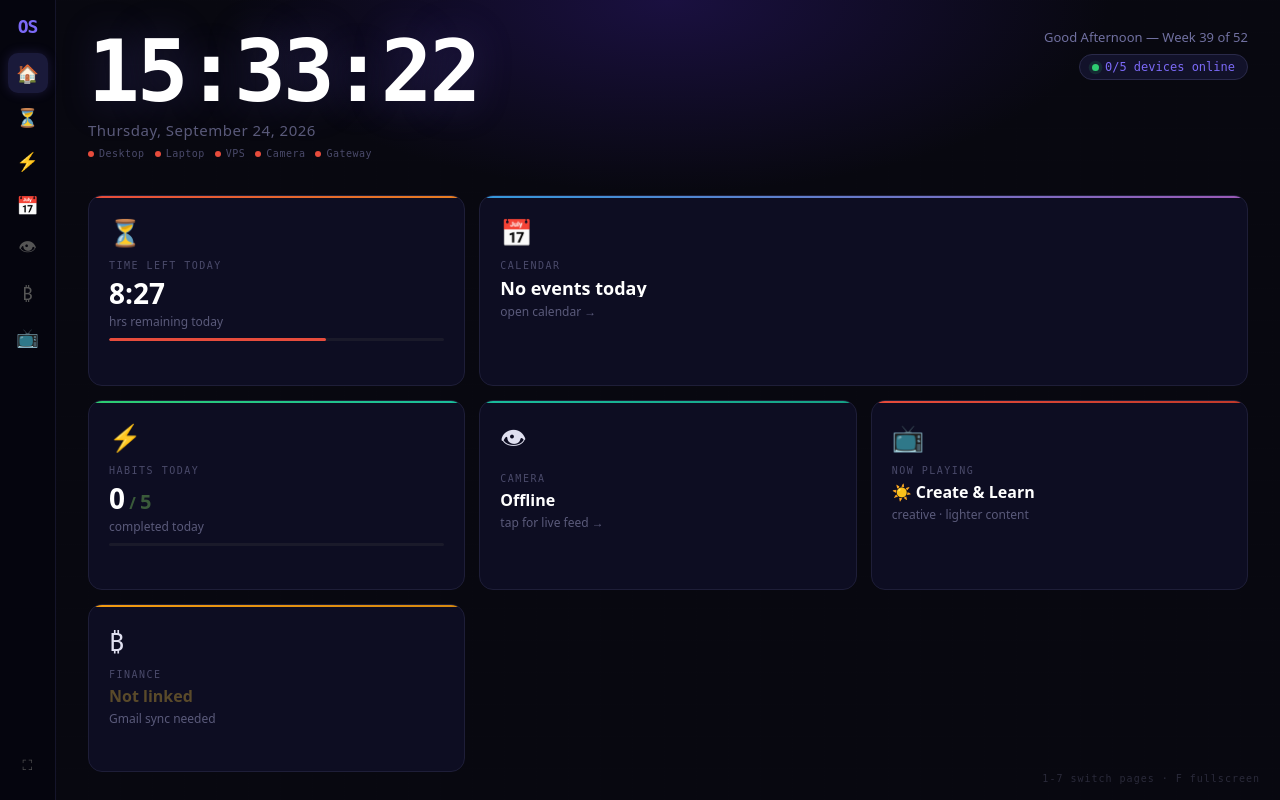
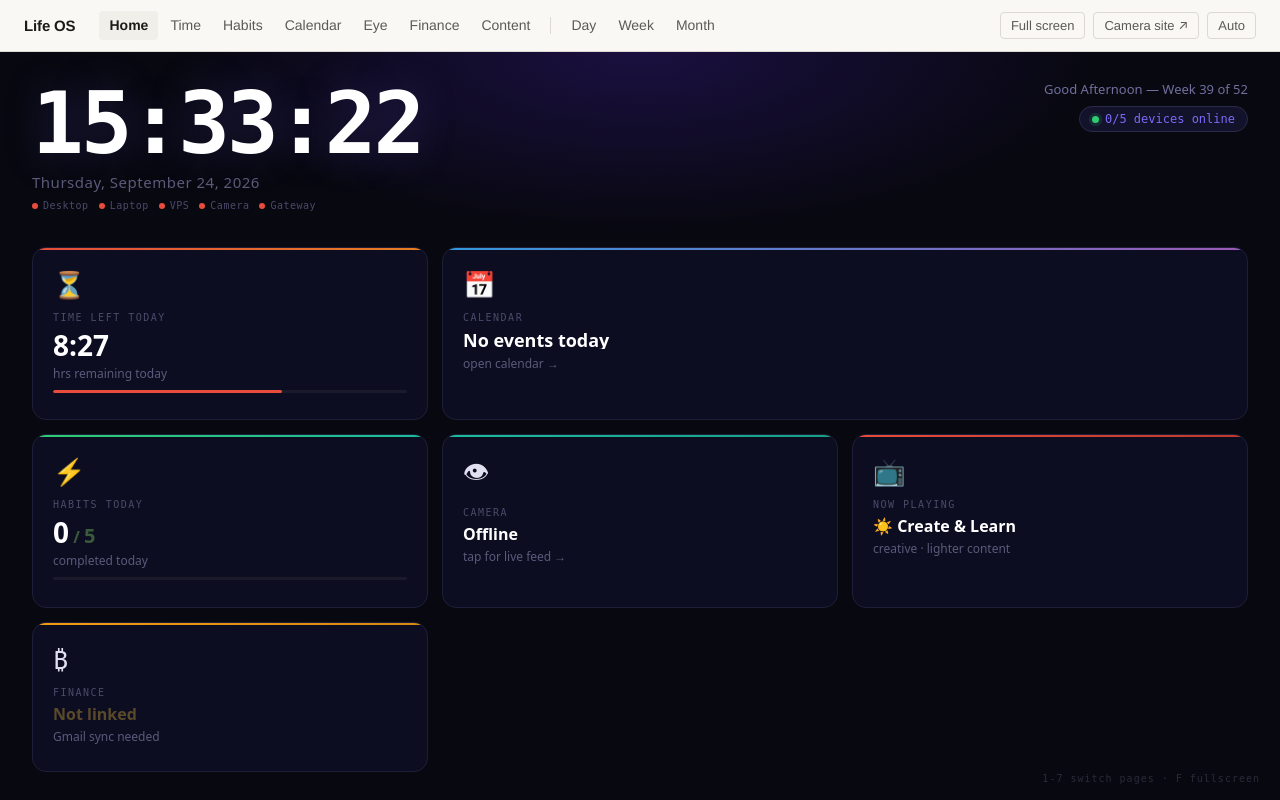
Before and after one commit to prabhanshu11/life-dashboard, a FastAPI app: page / in a window 1280 px wide. Run offline with FastAPI, Linux system fonts and the light colour scheme; data comes from the database, SQL or seed files in the repository; data that the repository does not hold is empty.

Commit message:
Revert "Revert the site shell merge (151a30e) for now: with the theme stored as Light the shell paints dark ink on the dashboard's dark panels — he saw an invisible page 21:0x. Tracking view stays. Fix lane opened."
This reverts commit 9fb21ef0fc02ae61c30aaf31dbb2c70f4ca20e8f.

```diff
--- /dev/null
+++ b/pi/static/shell.css
@@ -0,0 +1,129 @@
+/* Life OS site shell: the one set of tokens and the shared header.
+   Every page links this file (via the <!--shell:head--> slot) and gets the
+   header from templates/_shell_header.html (<!--shell:header--> slot).
+
+   Palette: the /day page's paper-and-ink system (light first, dark by
+   system preference or the header's theme button), one warm accent.
+   Theme: <html data-theme="light|dark"> forces a theme; no attribute = auto.
+   Page-owned art direction (the dashboard's per-panel themes, /day's state
+   colours) stays in each page; only the frame and the tokens live here. */
+
+:root {
+  color-scheme: light;
+  --paper: #f9f8f5;
+  --paper-2: #f1efea;
+  --ink: #1c1b18;
+  --ink-2: #5c5a54;
+  --ink-3: #8f8c84;
+  --rule: #dcd9d2;
+  --accent: #b9532a;
+
+  --font-sans: "Geist", "Helvetica Neue", "Segoe UI", system-ui, -apple-system, sans-serif;
+  --font-mono: "Geist Mono", "JetBrains Mono", ui-monospace, "SFMono-Regular", monospace;
+
+  --text-sm: 13px;
+  --text-base: 15px;
+  --text-lg: 17px;
+  --text-xl: clamp(30px, 4.5vw, 44px);
+
+  --space-1: 4px;
+  --space-2: 8px;
+  --space-3: 12px;
+  --space-4: 16px;
+  --space-5: 24px;
+  --space-6: 32px;
+  --space-7: 48px;
+
+  --radius: 4px;
+  --shell-max: 1280px;
+  --shell-gutter: clamp(16px, 4vw, 56px);
+  --shell-height: 52px;
+}
+@media (prefers-color-scheme: dark) {
+  :root:not([data-theme="light"]) {
+    color-scheme: dark;
+    --paper: #171716; --paper-2: #1f1f1d; --ink: #ecebe6; --ink-2: #b3b1aa;
+    --ink-3: #7e7c75; --rule: #2e2e2b; --accent: #e0805a;
+  }
+}
+:root[data-theme="dark"] {
+  color-scheme: dark;
+  --paper: #171716; --paper-2: #1f1f1d; --ink: #ecebe6; --ink-2: #b3b1aa;
+  --ink-3: #7e7c75; --rule: #2e2e2b; --accent: #e0805a;
+}
+
+/* ── shared header ──
+   Class selectors on purpose: pages keep their own element rules (e.g.
+   /day styles bare `header` and `nav`), and these must win over them. */
+.site-header, .site-header * { box-sizing: border-box; }
+.site-header {
+  display: flex; flex-wrap: nowrap; align-items: center; justify-content: flex-start;
+  gap: var(--space-5);
+  min-height: var(--shell-height);
+  margin: 0 0 var(--space-5); padding: var(--space-2) 0;
+  border-bottom: 1px solid var(--rule);
+  background: var(--paper); color: var(--ink);
+  font-family: var(--font-sans); font-size: 14px; line-height: 1.2;
+  font-variant-numeric: tabular-nums;
+  -webkit-font-smoothing: antialiased;
+}
+.site-brand {
+  flex: none; color: var(--ink); text-decoration: none;
+  font-size: var(--text-base); font-weight: 600; letter-spacing: -0.01em; white-space: nowrap;
+}
+.site-nav {
+  display: flex; align-items: center; gap: 2px;
+  flex: 1 1 auto; min-width: 0;
+  overflow-x: auto; scrollbar-width: none;
+  font-size: 14px; color: var(--ink-2);
+}
+.site-nav::-webkit-scrollbar { display: none; }
+.site-nav a {
+  flex: none; padding: 6px 10px; border-radius: var(--radius);
+  color: var(--ink-2); text-decoration: none; font-weight: 400; white-space: nowrap;
+  transition: color .15s, background-color .15s;
+}
+.site-nav a:hover { color: var(--ink); background: var(--paper-2); }
+.site-nav a[aria-current="page"] { color: var(--ink); background: var(--paper-2); font-weight: 600; }
+.site-nav .site-sep { flex: none; align-self: stretch; width: 1px; margin: 6px var(--space-2); background: var(--rule); }
+.site-tools { flex: none; display: flex; align-items: center; gap: var(--space-2); margin-left: auto; }
+.shell-btn {
+  display: inline-flex; align-items: center;
+  padding: 5px 10px; border: 1px solid var(--rule); border-radius: var(--radius);
+  background: transparent; color: var(--ink-2);
+  font: inherit; font-size: var(--text-sm); line-height: 1.2; text-decoration: none; white-space: nowrap;
+  cursor: pointer; transition: color .15s, border-color .15s;
+}
+.shell-btn:hover { color: var(--ink); border-color: var(--ink-3); }
+.shell-btn:active { transform: translateY(1px); }
+.site-header :focus-visible { outline: 2px solid var(--accent); outline-offset: 2px; }
+
+/* Document pages (/day, /week, /month) centre their content at --shell-max and
+   the header sits inside that column. App pages (the dashboard) fill the
+   viewport, so the header spans it with the same gutter. */
+body.shell-app { --shell-gutter: 24px; }
+body.shell-app .site-header { margin: 0; padding: var(--space-2) var(--shell-gutter); flex: none; }
+
+/* A plain document page built only from the shell (the /week and /month stubs). */
+body.shell-doc {
+  margin: 0 auto; max-width: var(--shell-max);
+  padding: 0 var(--shell-gutter) var(--space-7);
+  background: var(--paper); color: var(--ink);
+  font-family: var(--font-sans); font-size: var(--text-base); line-height: 1.45;
+  -webkit-font-smoothing: antialiased;
+}
+.shell-doc h1 { font-size: var(--text-xl); font-weight: 600; letter-spacing: -0.02em; line-height: 1.05; margin: var(--space-6) 0 var(--space-3); }
+.shell-doc p { max-width: 65ch; color: var(--ink-2); margin: 0 0 var(--space-3); }
+.shell-doc a { color: var(--ink); text-underline-offset: 3px; }
+
+@media (max-width: 1100px) { .shell-btn .shell-btn-long { display: none; } }
+@media (max-width: 719px) {
+  .site-header { gap: var(--space-3); }
+  .site-brand { font-size: 14px; }
+  /* The nav scrolls sideways on a phone; fade its right edge so the cut reads as "more". */
+  .site-nav { -webkit-mask-image: linear-gradient(to right, #000 calc(100% - 28px), transparent);
+              mask-image: linear-gradient(to right, #000 calc(100% - 28px), transparent); padding-right: 20px; }
+}
+@media (prefers-reduced-motion: reduce) {
+  .site-nav a, .shell-btn { transition: none; }
+}
--- /dev/null
+++ b/pi/templates/_shell_head.html
@@ -0,0 +1,6 @@
+<link rel="stylesheet" href="/static/shell.css?v={{shell_version}}">
+<script>
+  /* Apply the saved theme before first paint (no flash). "auto" = no attribute. */
+  (() => { try { const t = localStorage.getItem("lifeos-theme");
+    if (t === "light" || t === "dark") document.documentElement.dataset.theme = t; } catch (e) {} })();
+</script>
--- /dev/null
+++ b/pi/templates/_shell_header.html
@@ -0,0 +1,58 @@
+<header class="site-header" id="site-header">
+  <a class="site-brand" href="/#home">Life OS</a>
+  <nav class="site-nav" aria-label="Site">
+    <!-- Dashboard panels: one page, switched by #hash (keys 1-7 on the dashboard). -->
+    <a href="/#home" data-section="home">Home</a>
+    <a href="/#time" data-section="time">Time</a>
+    <a href="/#habits" data-section="habits">Habits</a>
+    <a href="/#cal" data-section="cal">Calendar</a>
+    <a href="/#cam" data-section="cam">Eye</a>
+    <a href="/#fin" data-section="fin">Finance</a>
+    <a href="/#tv" data-section="tv">Content</a>
+    <span class="site-sep" aria-hidden="true"></span>
+    <!-- The camera's record: separate pages. -->
+    <a href="/day" data-section="day">Day</a>
+    <a href="/week" data-section="week">Week</a>
+    <a href="/month" data-section="month">Month</a>
+  </nav>
+  <div class="site-tools">
+    <!--shell:actions-->
+    <!-- The camera site (star-trek-camera, :8100 on the same host). Pages may
+         correct the href (/day does, from /api/day's camera_api). -->
+    <a id="camlink" class="shell-btn" href="#" title="The camera site (star-trek-camera, port 8100)">Camera<span class="shell-btn-long">&nbsp;site</span>&nbsp;↗</a>
+    <button type="button" class="shell-btn" id="theme-toggle" aria-label="Colour theme">Auto</button>
+  </div>
+</header>
+<script>
+(() => {
+  const root = document.documentElement;
+  // Current section: path pages by path, the dashboard by its #hash.
+  const mark = () => {
+    const path = location.pathname.replace(/\/+$/, "") || "/";
+    const key = path === "/" ? (location.hash.slice(1) || "home") : path.slice(1);
+    document.querySelectorAll(".site-nav a[data-section]").forEach((a) => {
+      if (a.dataset.section === key) a.setAttribute("aria-current", "page");
+      else a.removeAttribute("aria-current");
+    });
+  };
+  mark();
+  window.addEventListener("hashchange", mark);
+
+  const cam = document.getElementById("camlink");
+  if (cam && cam.getAttribute("href") === "#") cam.href = `${location.protocol}//${location.hostname}:8100/`;
+
+  // Theme: Auto (system) -> Light -> Dark -> Auto. Saved per browser.
+  const btn = document.getElementById("theme-toggle");
+  const ORDER = ["auto", "light", "dark"];
+  const LABEL = { auto: "Auto", light: "Light", dark: "Dark" };
+  const current = () => root.dataset.theme || "auto";
+  const show = () => { const t = current(); btn.textContent = LABEL[t]; btn.title = `Theme: ${LABEL[t]} (click to change)`; };
+  btn.addEventListener("click", () => {
+    const next = ORDER[(ORDER.indexOf(current()) + 1) % ORDER.length];
+    if (next === "auto") delete root.dataset.theme; else root.dataset.theme = next;
+    try { localStorage.setItem("lifeos-theme", next); } catch (e) {}
+    show();
+  });
+  show();
+})();
+</script>
--- a/pi/templates/dashboard.html
+++ b/pi/templates/dashboard.html
@@ -4,6 +4,7 @@
 <meta charset="UTF-8">
 <meta name="viewport" content="width=device-width, initial-scale=1.0">
 <title>Life OS</title>
+<!--shell:head-->
 <style>
 /* ─── RESET ──────────────────────────────────────────────────────────────── */
 *, *::before, *::after { margin: 0; padding: 0; box-sizing: border-box; }
@@ -16,40 +17,12 @@ a { color: inherit; text-decoration: none; }
 /* ─── FONTS ──────────────────────────────────────────────────────────────── */
 @import url('https://fonts.googleapis.com/css2?family=Space+Grotesk:wght@300;400;500;600;700&family=Space+Mono:ital,wght@0,400;0,700;1,400&family=Playfair+Display:ital,wght@0,400;0,700;1,400&display=swap');
 
-/* ─── NAV ────────────────────────────────────────────────────────────────── */
-body { display: flex; font-family: 'Space Grotesk', system-ui, sans-serif; background: #080810; color: #e0e0f0; }
-
-.nav {
-    width: 56px; height: 100vh; background: #05050e;
-    display: flex; flex-direction: column; align-items: center;
-    padding: 16px 0; gap: 4px; flex-shrink: 0;
-    border-right: 1px solid #15152a; z-index: 100;
-}
-.nav-logo {
-    font-size: 18px; font-weight: 700; color: #7c6af7;
-    margin-bottom: 12px; letter-spacing: -1px;
-    font-family: 'Space Mono', monospace;
-}
-.nav-item {
-    width: 40px; height: 40px; border-radius: 10px;
-    display: flex; align-items: center; justify-content: center;
-    font-size: 18px; transition: all .2s; position: relative;
-    color: #555; flex-shrink: 0;
-}
-.nav-item:hover { background: #12122a; color: #e0e0f0; transform: scale(1.1); }
-.nav-item.active { background: #1a1a3a; color: #7c6af7; box-shadow: 0 0 12px #7c6af730; }
-.nav-item .tip {
-    position: absolute; left: calc(100% + 12px);
-    background: #1a1a3a; color: #e0e0f0;
-    padding: 4px 10px; border-radius: 6px; font-size: 12px;
-    white-space: nowrap; opacity: 0; pointer-events: none;
-    transition: opacity .15s; border: 1px solid #2a2a4a;
-}
-.nav-item:hover .tip { opacity: 1; }
-.nav-spacer { flex: 1; }
+/* ─── FRAME ──────────────────────────────────────────────────────────────── */
+/* The site shell header (static/shell.css) sits on top; the panels fill the rest. */
+body { display: flex; flex-direction: column; font-family: 'Space Grotesk', system-ui, sans-serif; background: #080810; color: #e0e0f0; }
 
 /* ─── PAGES ──────────────────────────────────────────────────────────────── */
-.pages { flex: 1; position: relative; overflow: hidden; }
+.pages { flex: 1; min-height: 0; position: relative; overflow: hidden; }
 .page {
     position: absolute; inset: 0;
     display: none; opacity: 0;
@@ -466,21 +439,10 @@ body { display: flex; font-family: 'Space Grotesk', system-ui, sans-serif; backg
 .he-dot.today-done { background: #00ff41; border-color: #80ffa0; box-shadow: 0 0 6px #00ff4160; }
 </style>
 </head>
-<body>
+<body class="shell-app">
 
-<!-- ── LEFT NAV ──────────────────────────────────────────────────────────── -->
-<nav class="nav" id="mainNav">
-    <div class="nav-logo">OS</div>
-    <div class="nav-item active" data-page="home"  onclick="goPage('home')">🏠<span class="tip">Home</span></div>
-    <div class="nav-item"        data-page="time"  onclick="goPage('time')">⏳<span class="tip">Time · Memento Mori</span></div>
-    <div class="nav-item"        data-page="habits" onclick="goPage('habits')">⚡<span class="tip">Habits</span></div>
-    <div class="nav-item"        data-page="cal"   onclick="goPage('cal')">📅<span class="tip">Calendar</span></div>
-    <div class="nav-item"        data-page="cam"   onclick="goPage('cam')">👁<span class="tip">Camera · Eye</span></div>
-    <div class="nav-item"        data-page="fin"   onclick="goPage('fin')">₿<span class="tip">Finance</span></div>
-    <div class="nav-item"        data-page="tv"    onclick="goPage('tv')">📺<span class="tip">Content</span></div>
-    <div class="nav-spacer"></div>
-    <div class="nav-item" onclick="toggleFullscreen()" style="font-size:14px">⛶<span class="tip">Fullscreen</span></div>
-</nav>
+<!-- ── SITE SHELL (templates/_shell_header.html: nav to every panel and page) ── -->
+<!--shell:header-->
 
 <!-- ── PAGES ─────────────────────────────────────────────────────────────── -->
 <div class="pages">
```
Also changed, not shown: CLAUDE.md (+1 -0 lines), docs/site-shell-2026-09-24.md (added, +83 -0 lines), pi/calendar_api.py (+35 -14 lines), pi/templates/day.html (+7 -12 lines), pi/templates/stub.html (added, +16 -0 lines), tests/test_site_shell.py (added, +61 -0 lines).
